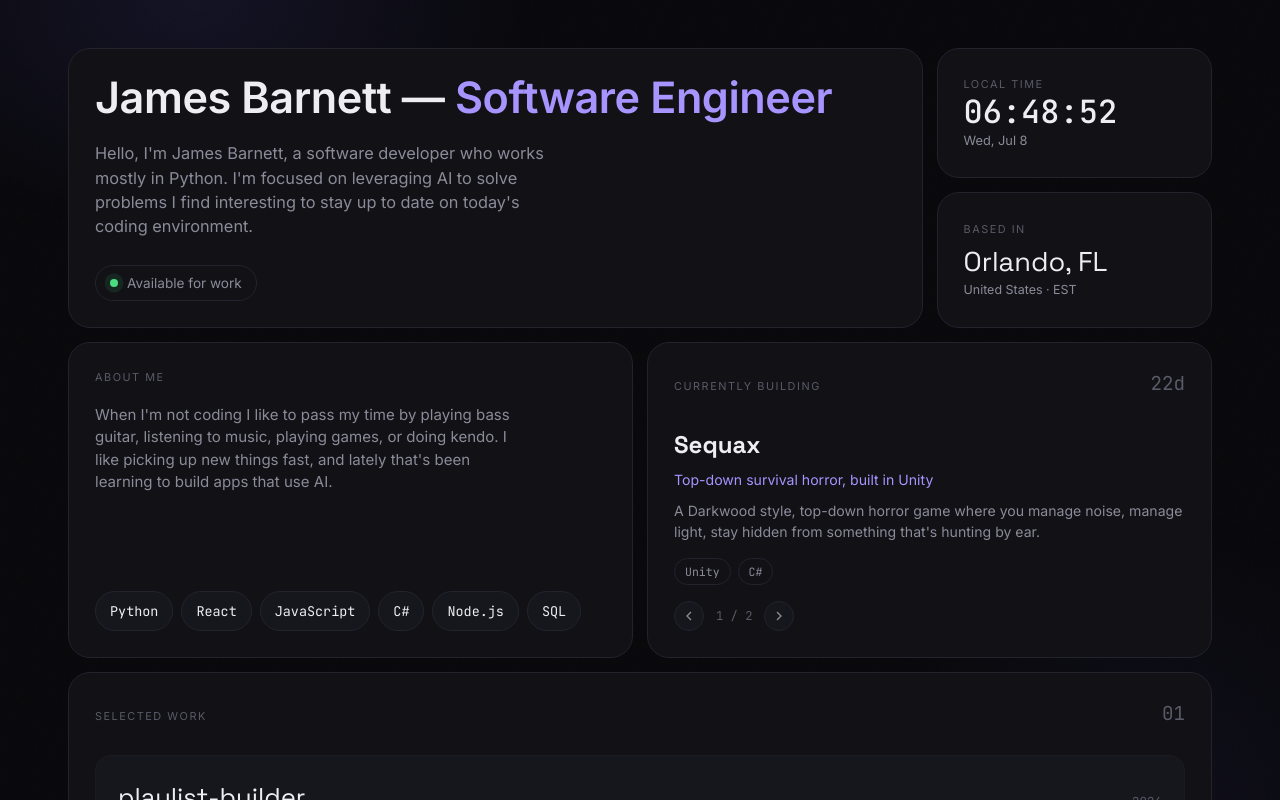
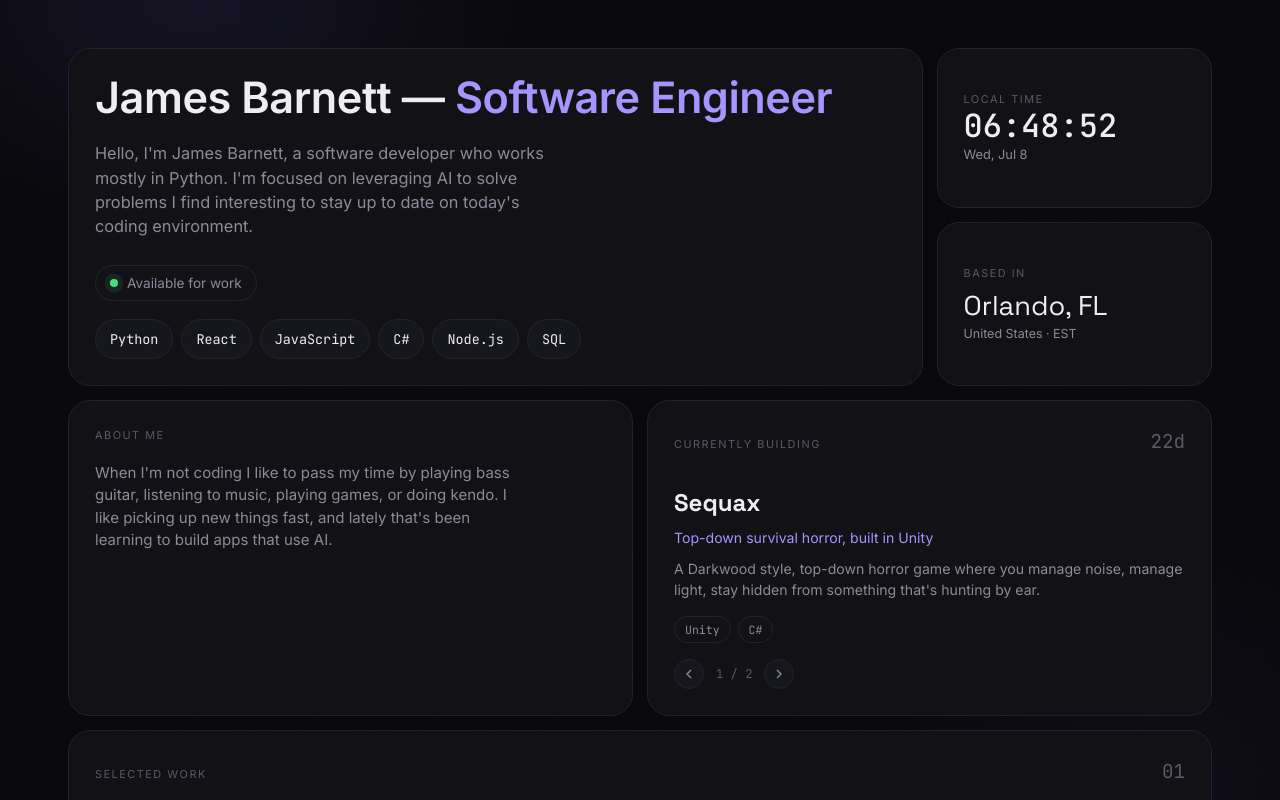
Before and after one commit to shadowstorm37/portfolio, a React (Vite) app: page / in a window 1280 px wide. Shown: the top 800 px of the page. Built offline with nearby package versions, Linux system fonts and the light colour scheme.

Commit message:
fix: moved tech stack to upper box

```diff
--- a/src/App.jsx
+++ b/src/App.jsx
@@ -215,6 +215,13 @@ export default function App() {
           <div className="hero-tags">
             <span className="status-dot" /> Available for work
           </div>
+          <ul className="stack-list">
+            {stack.map((s) => (
+              <li key={s} onMouseEnter={() => playTick(1.2)}>
+                {s}
+              </li>
+            ))}
+          </ul>
         </Tile>
 
         <Tile className="cell cell--clock" spotlight>
@@ -235,13 +242,6 @@ export default function App() {
             new things fast, and lately that's been learning to build apps that use
             AI.
           </p>
-          <ul className="stack-list">
-            {stack.map((s) => (
-              <li key={s} onMouseEnter={() => playTick(1.2)}>
-                {s}
-              </li>
-            ))}
-          </ul>
         </Tile>
 
         <BuildingCarousel />
```
